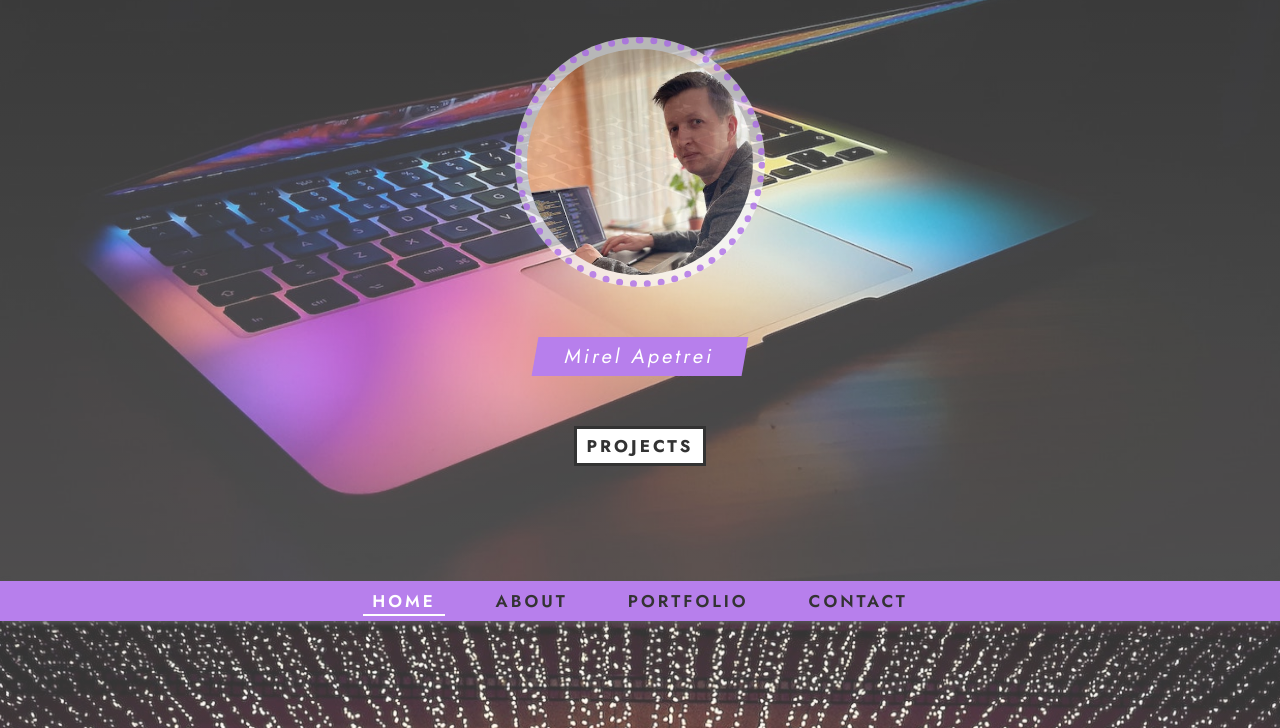
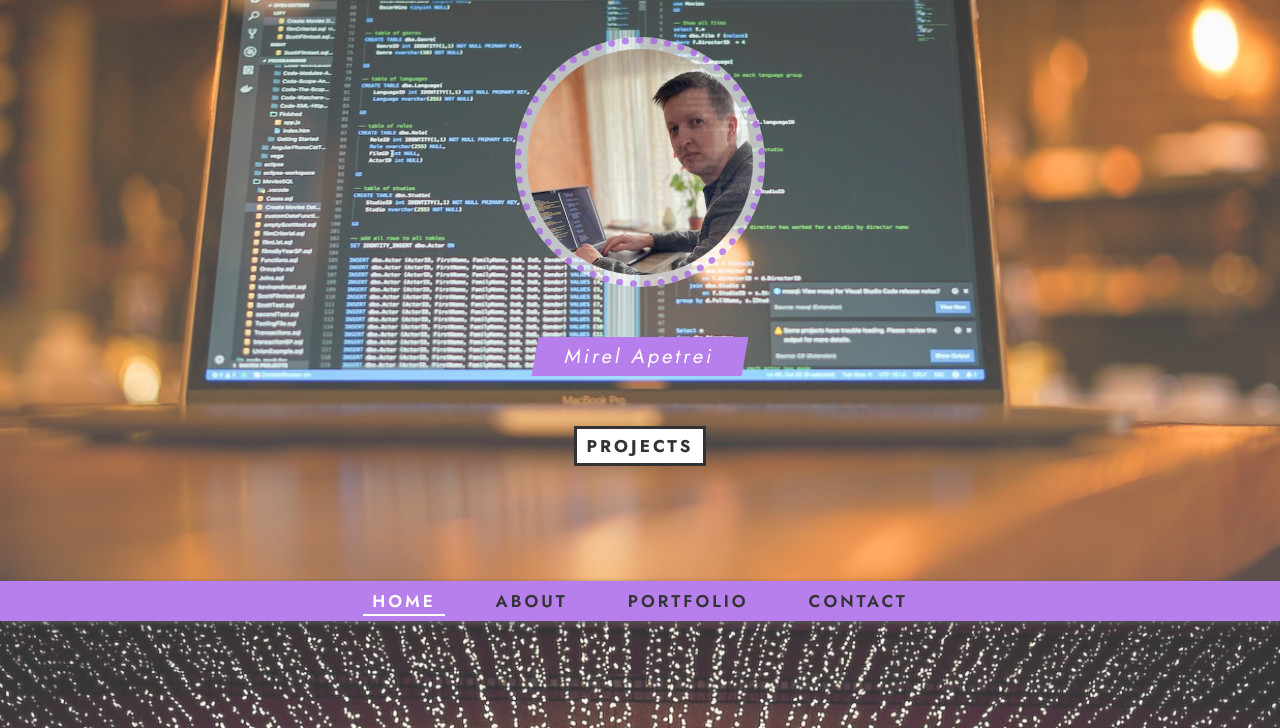
Before and after one commit to Myrel1987/Portfolio, a plain HTML site: page index.html in a window 1280 px wide. Shown: the part 219-947 px from the top of the page. Drawn offline with Linux system fonts and the light colour scheme.

Commit message:
background switched

```diff
--- a/style.css
+++ b/style.css
@@ -40,7 +40,7 @@
        rgba(255, 255, 255, 0.2),
        rgba(255, 255, 255, 0.3)
      ),
-     url(images/background3.jpg) center no-repeat;
+     url(images/background\ 4.jpg) center no-repeat;
    background-size: cover;
    flex-direction: column;
  }
```
Also changed, not shown: images/background 4.jpg (added).
